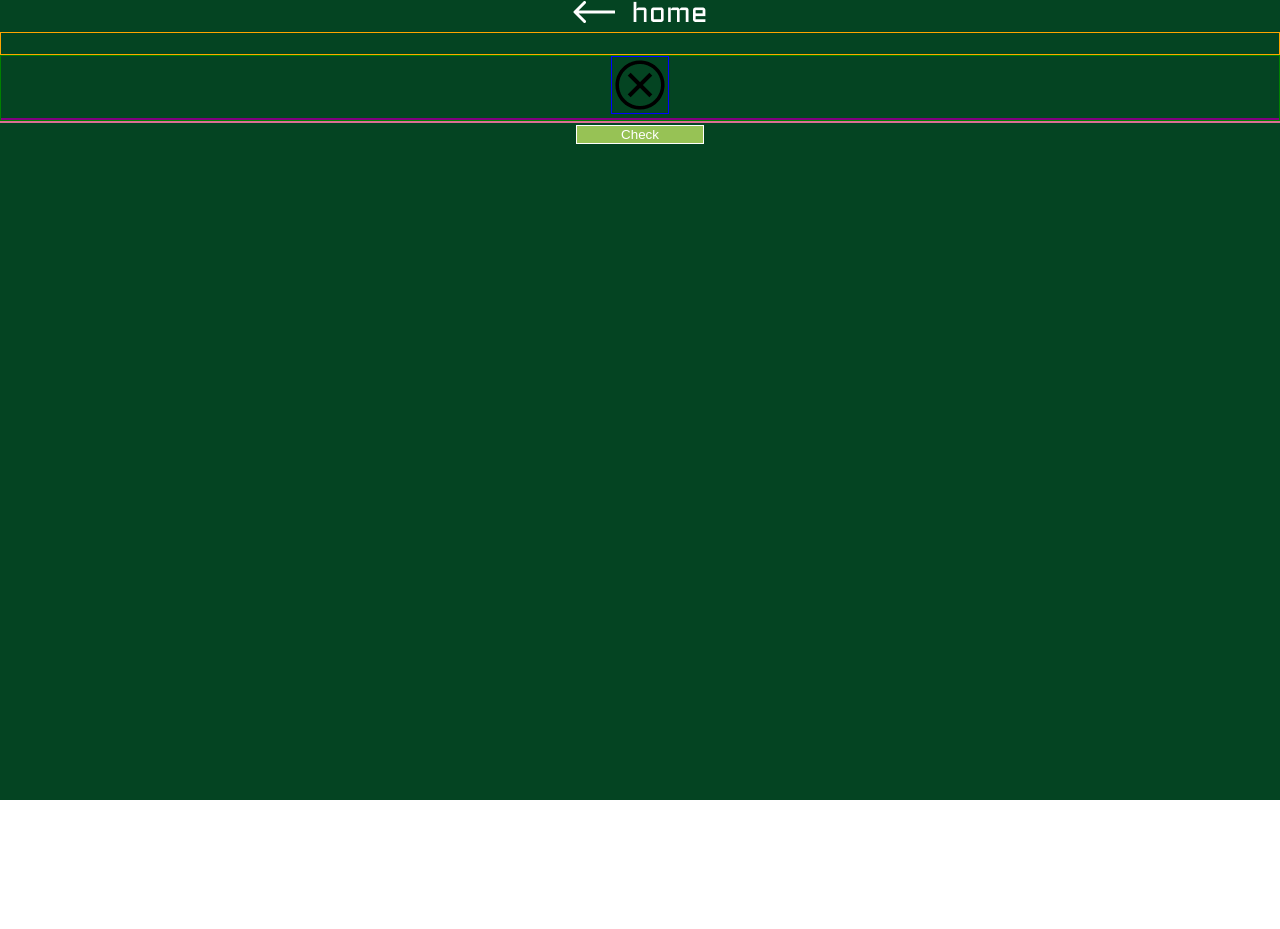
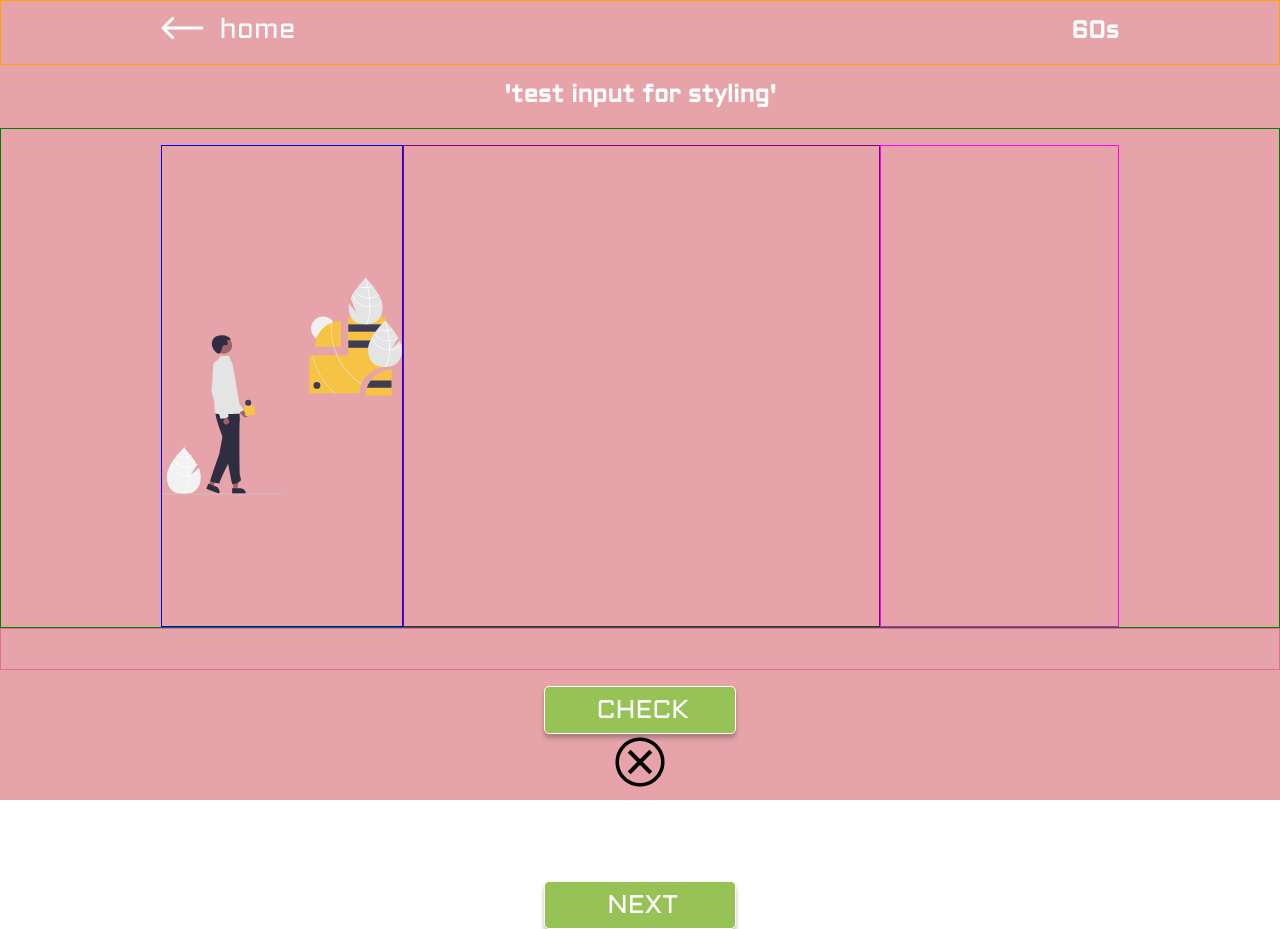
Before and after one commit to surayaclemens/capstone-ayajuthem, a React (Create React App) app: page /play in a window 1280 px wide. Before the commit the page ends 800 px from the top, so only its background shows below. Built offline with nearby package versions, Linux system fonts and the light colour scheme.

Commit message:
commit before deployment

```diff
--- a/src/Components/AnswerModal/AnswerModal.js
+++ b/src/Components/AnswerModal/AnswerModal.js
@@ -4,7 +4,7 @@ import closeIcon from '../../Assets/cross.png';
 
 
 function AnswerModal( { hideModal, correctAnswer, showAnswerModal, answerMessage }) {
-    const modalDisplayClass = showAnswerModal ? 'answer-modal' : 'answer-modal--hide'
+    const modalDisplayClass = showAnswerModal ? "answer-modal--show" : "answer-modal--hide"
 
 
     return (
--- a/src/Components/AnswerModal/AnswerModal.scss
+++ b/src/Components/AnswerModal/AnswerModal.scss
@@ -7,8 +7,12 @@
     border: 2px solid limegreen;
     display: block;
 
+    &--show{
+        display: block;
+    }
+
     &--hide{
-        display: none;
+        // display: none;
     }
 
     &__close{
--- a/src/Components/BackNav/BackNav.scss
+++ b/src/Components/BackNav/BackNav.scss
@@ -0,0 +1,6 @@
+.back-nav{
+
+    &__image{
+
+    }
+}
--- a/src/Components/Button/Button.js
+++ b/src/Components/Button/Button.js
@@ -1,11 +1,11 @@
 import './Button.scss';
 import React from 'react';
 
-function Button ({buttonText, buttonFunction}) {
+function Button ({buttonText, showModal}) {
         return(
             <button
                 className='button'
-                onClick={buttonFunction}
+                onClick={showModal}
                 >
                 {buttonText}
             </button>
--- a/src/Components/Logo/Logo.js
+++ b/src/Components/Logo/Logo.js
@@ -1,12 +1,15 @@
 import './Logo.scss';
 import React from 'react';
+import logoImage from '../../Assets/logo.png';
 
 class Logo extends React.Component{
     render(){
         return(
             <main className='logo'>
-                <div className='logo__circle'></div>
-                <h1 className='logo__text'>Ayajuthem Tetris</h1>
+                <div className='logo__circle'>
+                    <img className='logo__image' src={logoImage} alt='logo'/>
+                </div>
+                {/* <h1 className='logo__text'>Ayajuthem Tetris</h1> */}
             </main>
         )
     }
--- a/src/Components/Logo/Logo.scss
+++ b/src/Components/Logo/Logo.scss
@@ -0,0 +1,7 @@
+.logo{
+    &__text{
+        font-family: 'Press Start 2P';
+        margin: 0;
+        padding: 3rem;
+    }
+}
--- a/src/Pages/GameScreen/GameScreen.js
+++ b/src/Pages/GameScreen/GameScreen.js
@@ -3,12 +3,12 @@ import React from 'react';
 import Button from '../../Components/Button/Button';
 import BackNav from '../../Components/BackNav/BackNav';
 // import Timer from '../../Components/Timer/Timer';
-import NextList from '../../Components/NextList/NextList';
+// import NextList from '../../Components/NextList/NextList';
 import AnswerModal from '../../Components/AnswerModal/AnswerModal';
-import InputPhrase from '../../Components/InputPhrase/InputPhrase';
+// import InputPhrase from '../../Components/InputPhrase/InputPhrase';
 // import axios from 'axios';
 // import { NavLink } from 'react-router-dom';
-import dummyImage from '../../Assets/cross.png';
+import dummyImage from '../../Assets/dummy.svg';
 
 class GameScreen extends React.Component{
     state = {
@@ -20,18 +20,18 @@ class GameScreen extends React.Component{
         userAnswerCorrect: false
     }
 // pulling data in from backend to fill initial mount
-    dataURL = 'http://localhost:8080/testData';
-    componentDidMount(){
-        // axios.get(this.dataURL)
-        // .then(response => {
-        //     this.setState({
-        //         input:,
-        //         nextList: ,
-        //         image:
-        //     })
-        // })
-        // .catch(error => console.error(error))
-    }
+    dataURL = 'http://localhost:8080/';
+    // componentDidMount(){
+    //     axios.get(this.dataURL)
+    //     .then(response => {
+    //         this.setState({
+    //             input:,
+    //             nextList: ,
+    //             image:
+    //         })
+    //     })
+    //     .catch(error => console.error(error))
+    // }
 
     showModal = () => {
         this.setState({
@@ -46,8 +46,8 @@ class GameScreen extends React.Component{
     }
 
     answerMessage = () => {
-         // if user output == answer -> display correct message, else display incorrect
-         console.log('write this function later');
+        // if user output == answer -> display correct message, else display incorrect
+        console.log('write this function later');
     }
 
 
@@ -56,20 +56,26 @@ class GameScreen extends React.Component{
     render(){
         return (
             <main className='main'>
+                <div className='main__top-wrapper'>
                 <BackNav />
-                <div className='main__top-wrapper'>
-                    <InputPhrase />
-                    {/* <Timer /> */}
+                {/* <Timer /> */}
+                    <h2 className='main__test-title'>60s</h2>
                 </div>
+                    <h2 className='main__test-title'>'test input for styling'</h2>
+                    {/* <InputPhrase /> */}
                 <section className='game'>
                     <img className='game__image' src={dummyImage} alt=''/>
                     <div className='game__fall-space'></div>
-                    {/* <NextList /> */}
+                    <div className='game__next-list'>
+                        {/* <NextList /> */}
+                    </div>
                 </section>
-                <div className='game__output'></div>
+                <div className='game__output'>
+                    {/* <Output /> */}
+                </div>
 
                {/* button onclick modal, function added as prop to button component */}
-                <Button buttonText="Check" onClick={this.showModal}/>
+                <Button buttonText="Check" onClick={this.showModal} />
                 <AnswerModal
                     showAnswerModal={this.state.showAnswerModal}
                     hideModal={this.hideModal}
--- a/src/Pages/GameScreen/GameScreen.scss
+++ b/src/Pages/GameScreen/GameScreen.scss
@@ -3,13 +3,24 @@
 @use '../../Styles/Partials/mixins' as *;
 
 .main{
-    background-color: $background-green;
+    background-color: $cta-pink;
     height: 100vh;
+    font-family: 'Aldrich';
+    color: white;
 
     &__top-wrapper{
         border: 1px solid  orange;
+        display: flex;
+        justify-content: space-between;
+        align-items: center;
+        padding: 0 10rem;
+    }
+
+    &__test-title{
+        padding: 0;
 
     }
+
     &__input-phrase{
         border: 1px solid yellow;
 
@@ -19,16 +30,31 @@
 
 .game{
     border: 1px solid green;
+    display: flex;
+    justify-content: space-between;
+    padding: 1rem 10rem 0 10rem;
 
     &__image{
         border: 1px solid blue;
+        width: 15rem;
+        height: auto;
     }
     &__fall-space{
         border: 1px solid purple;
+        width: 30rem;
+        height: 60vh;
+    }
 
+    &__next-list{
+        border: 1px solid magenta;
+        width: 15rem;
     }
+
     &__output{
         border: 1px solid palevioletred;
+        margin-bottom: 1rem;
+        height: 2.5rem;
+        display: flex;
 
     }
 }
--- a/src/Pages/HomeScreen/HomeScreen.js
+++ b/src/Pages/HomeScreen/HomeScreen.js
@@ -15,8 +15,8 @@ class HomeScreen extends React.Component{
                     <p className='home__instruction-text'>Arrange the word blocks to match the target sentence</p>
                     <p className='home__instruction-text'>Use arrow keys to move each block into place as it appears</p>
                     <p className='home__instruction-text'>Beat the clock!</p>
-                    <NavLink to='/play'><Button buttonText="Start"/></NavLink>
                 </section>
+                <NavLink to='/play'><Button buttonText="Start"/></NavLink>
             </main>
         )
     }
--- a/src/Pages/HomeScreen/HomeScreen.scss
+++ b/src/Pages/HomeScreen/HomeScreen.scss
@@ -0,0 +1,21 @@
+@use '../../Styles/Partials/colors' as *;
+@use '../../Styles/Partials/global' as *;
+@use '../../Styles/Partials/mixins' as *;
+
+.home{
+    background-color: $cta-pink;
+    color: white;
+    height: 100vh;
+    margin: 0;
+    font-family: 'Aldrich';
+    padding: 3rem 0;
+
+    &__instruction-block{
+    padding: 1rem 0;
+    }
+
+    &__instruction-text{
+
+    }
+
+}
--- a/src/Styles/Partials/_mixins.scss
+++ b/src/Styles/Partials/_mixins.scss
@@ -23,6 +23,15 @@
 
   @mixin buttonStyles {
     color: white;
-    width: 8rem;
+    text-transform: uppercase;
+    font-family: 'Aldrich';
+    font-size: 1.6rem;
+    padding-top: .3rem;
+    padding-left: .7rem;
+    width: 12rem;
+    height: 3rem;
+    border-radius: 5px;
+    box-shadow: 0px 4px 4px rgba(0, 0, 0, 0.25);
+    cursor: pointer;
 
   }
```
Also changed, not shown: src/Assets/dummy.svg (added), src/Assets/logo.png (added).
